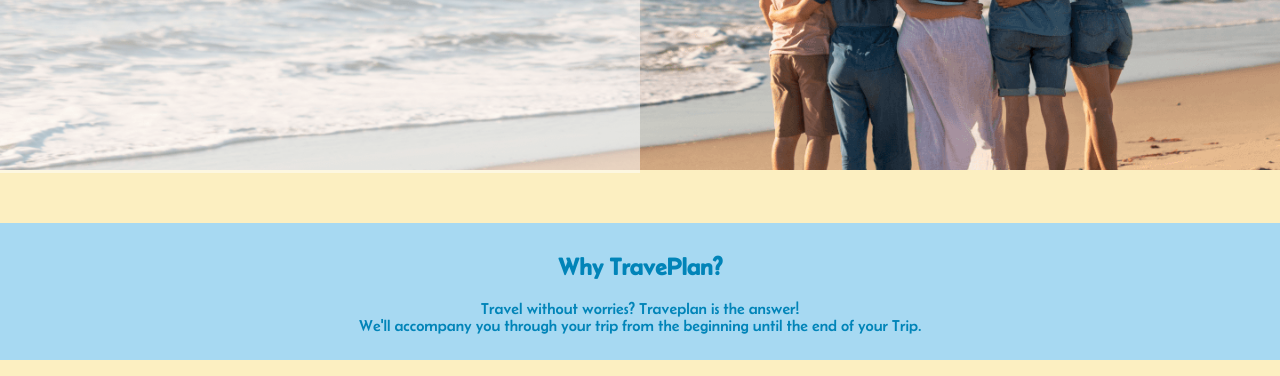
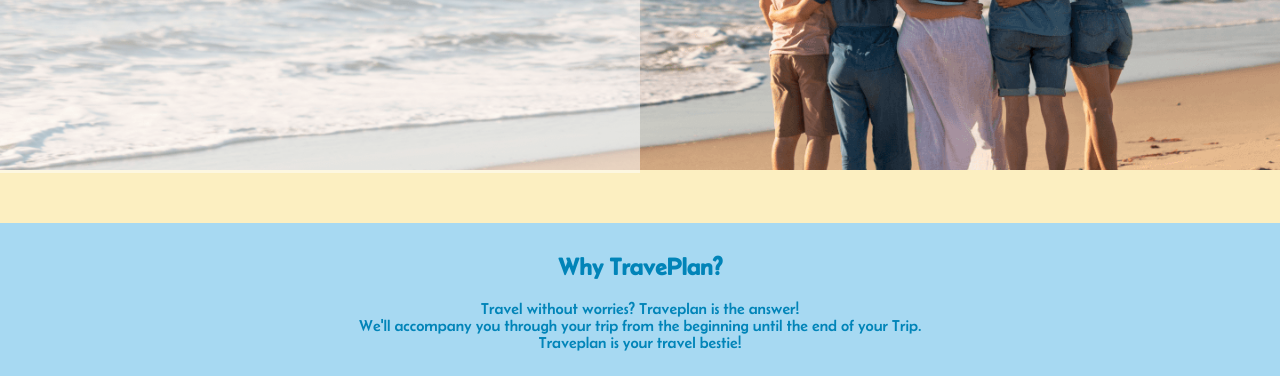
Before and after one commit to cathvale/module-2-cathvale, a plain HTML site: page index.html in a window 1280 px wide. Shown: the part 424-800 px from the top of the page. Drawn offline with Linux system fonts and the light colour scheme.

Commit message:
changes in wording html

```diff
--- a/index.html
+++ b/index.html
@@ -22,7 +22,8 @@
          <h2>Why TravePlan?</h2>
          <p>
             Travel without worries? Traveplan is the answer!<br/>
-            We'll accompany you through your trip from the beginning until the end of your Trip.
+            We'll accompany you through your trip from the beginning until the end of your Trip.<br/>
+            Traveplan is your travel bestie!
         </p>
         </article>
         <figure class="image-container">
```
